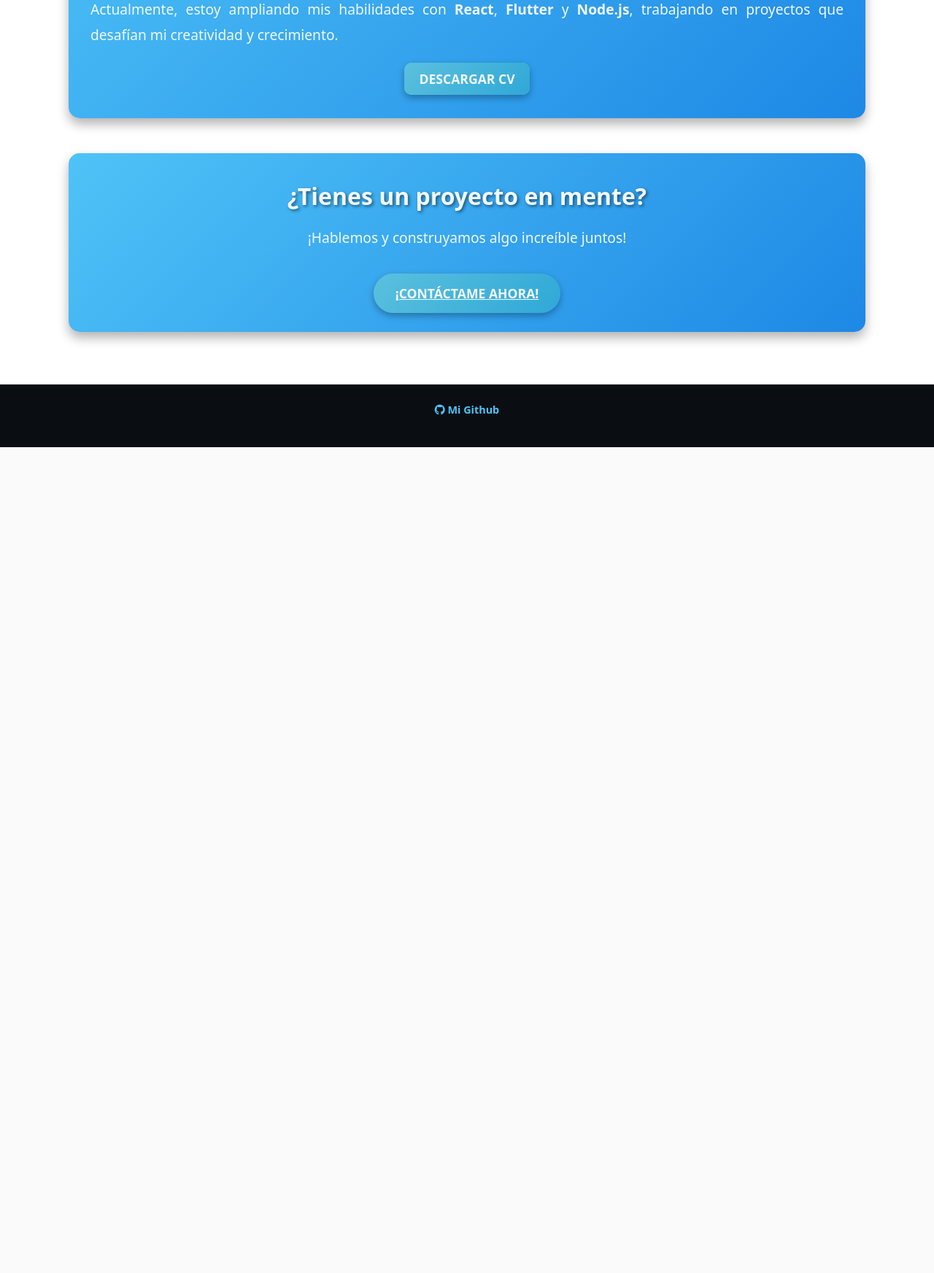
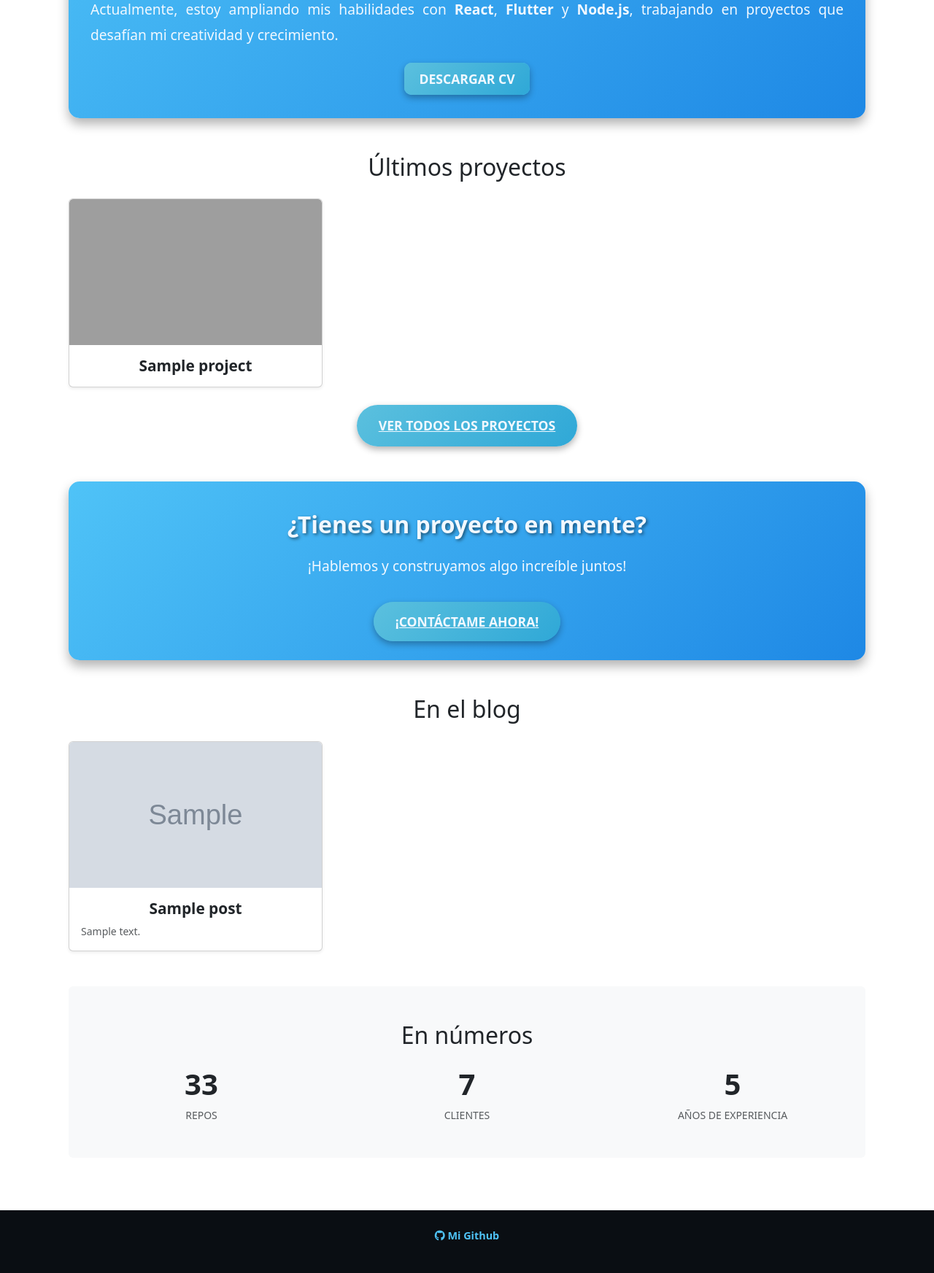
Before and after one commit to AmeriK88/Professional-portfolio, a Django app: page / in a window 1280 px wide. Shown: the part 964-2709 px from the top of the page at 73% size. Before the commit the page ends 1577 px from the top, so only its background shows below. Run offline with Django 5.2, Linux system fonts and the light colour scheme; tables that the repository leaves empty hold one stand-in row (values such as "Sample post"); grey boxes marked "Sample" are stand-in pictures; parts of the project's set-up code (start-up, migrations or seed data) failed here and were passed over; grey boxes are pictures that could not be loaded.

Commit message:
feature: updated last projects to home screen & blog posts. Number here card shows total repos/clients/xp

```diff
--- a/projects/views.py
+++ b/projects/views.py
@@ -1,8 +1,23 @@
 from django.shortcuts import render
 from .models import Project
+from blog.models import Post
 
 def home(request):
-    return render(request, 'home.html')
+    latest_projects = Project.objects.order_by('-created_at')[:3]
+    latest_posts    = Post.objects.order_by('-created_at')[:3]
+
+    stats = [
+        (+33, 'Repos'),
+        (+7, 'Clientes'),
+        (+5,  'Años de experiencia'),
+    ]
+
+    context = {
+        'latest_projects': latest_projects,
+        'latest_posts': latest_posts,
+        'stats': stats,
+    }
+    return render(request, 'home.html', context)
 
 def project_list(request):
     projects = Project.objects.all()
--- /dev/null
+++ b/static/js/counters.js
@@ -0,0 +1,26 @@
+document.addEventListener('DOMContentLoaded', () => {
+  const animate = el => {
+    const target = +el.dataset.target || 0;
+    let value = 0;
+    const step = Math.max(1, target / 40);
+
+    const tick = () => {
+      value = Math.min(target, value + step);
+      el.innerText = Math.ceil(value);
+      if (value < target) requestAnimationFrame(tick);
+    };
+    tick();
+  };
+
+  const io = new IntersectionObserver(entries => {
+    entries.forEach(entry => {
+      if (entry.isIntersecting) {
+        console.log('🌟 Contador visible:', entry.target);  // <- quita después
+        animate(entry.target);
+        io.unobserve(entry.target);
+      }
+    });
+  }, { threshold: 0.3 });
+
+  document.querySelectorAll('.counter').forEach(el => io.observe(el));
+});
--- a/templates/base.html
+++ b/templates/base.html
@@ -1,6 +1,6 @@
 {% load static %}
 <!DOCTYPE html>
-<html lang="en">
+<html lang="es">
 <head>
     <meta charset="UTF-8">
     <meta name="viewport" content="width=device-width, initial-scale=1.0">
@@ -11,6 +11,10 @@
     <meta property="og:title" content="Portafolio de José Félix">
     <meta property="og:description" content="Descubre mis proyectos, habilidades y experiencia como desarrollador Fullstack.">
     <meta http-equiv="Cache-Control" content="max-age=2592000, must-revalidate">
+    <meta property="og:type" content="website">
+    <meta property="og:url"  content="{{ request.build_absolute_uri }}">
+    <meta property="og:image" content="{{ STATIC_URL }}images/profile.jpg">
+    <meta name="twitter:card" content="summary_large_image">
 
     <title>{% block title %}Portfolio{% endblock %}</title>
 
@@ -68,5 +72,6 @@
     </footer>
     <script src="https://cdn.jsdelivr.net/npm/bootstrap@5.3.0/dist/js/bootstrap.bundle.min.js"></script>
     <script src="{% static 'js/animation.js' %}"></script>
+    <script src="{% static 'js/counters.js' %}"></script>
 </body>
 </html>
--- a/templates/home.html
+++ b/templates/home.html
@@ -69,6 +69,41 @@
         <a href="{% static 'docs/cv.pdf' %}" class="cta-button cta-section" download>Descargar CV</a>
     </div>
 
+    {# templates/home.html #}
+    <section class="mt-5">
+        <h2 class="mb-4 text-center">Últimos proyectos</h2>
+        <div class="row row-cols-1 row-cols-md-3 g-4">
+            {% for p in latest_projects %}
+            <div class="col">
+                <a href="{{ p.get_absolute_url|default:'#' }}" class="card h-100 shadow-sm text-decoration-none">
+                {% if p.preview %}
+                    {% if p.preview.url|lower|slice:"-4:" == ".mp4" %}
+                    <video src="{{ p.preview.url }}" class="card-img-top" autoplay muted loop playsinline preload="metadata"
+                            poster="{{ p.image.url }}" aria-label="Preview de {{ p.name }}"></video>
+                    {% else %}
+                    <img src="{{ p.preview.url }}" class="card-img-top" alt="Preview de {{ p.name }}">
+                    {% endif %}
+                {% else %}
+                    <img src="{{ p.image.url }}" class="card-img-top" alt="{{ p.name }}">
+                {% endif %}
+                <div class="card-body">
+                    <h5 class="card-title mb-0 text-center">{{ p.name }}</h5>
+                </div>
+                </a>
+            </div>
+            {% empty %}
+            <p class="text-muted">Aún no hay proyectos publicados.</p>
+            {% endfor %}
+        </div>
+        {# …después del div.row que contiene las tarjetas #}
+        <div class="d-flex justify-content-center mt-4">
+        <a href="{% url 'project_list' %}"
+            class="cta-button">
+            Ver todos los proyectos
+        </a>
+        </div>
+    </section>
+
 
      <!-- Call-to-Action -->
      <div class="cta-section text-center my-5">
@@ -78,5 +113,43 @@
             ¡Contáctame Ahora!
         </a>
     </div>
+
+    <section class="mt-5">
+        <h2 class="mb-4 text-center">En el blog</h2>
+        <div class="row row-cols-1 row-cols-md-3 g-4">
+            {% for post in latest_posts %}
+            <div class="col">
+                <a href="{% url 'post_detail' post.id %}" class="card h-100 shadow-sm text-decoration-none">
+                {% if post.image %}
+                    <img src="{{ post.image.url }}" class="card-img-top" alt="{{ post.title }}">
+                {% endif %}
+                <div class="card-body">
+                    <h6 class="card-title mb-2">{{ post.title|truncatechars:60 }}</h6>
+                    <p class="card-text text-muted small mb-0">
+                    {{ post.content|striptags|truncatechars:80 }}
+                    </p>
+                </div>
+                </a>
+            </div>
+            {% empty %}
+            <p class="text-muted">Sin entradas todavía.</p>
+            {% endfor %}
+        </div>
+    </section>
+
+    <section class="stats my-5 py-5 bg-light rounded">
+    <h2 class="text-center mb-4">En números</h2>
+    <div class="container">
+        <div class="row text-center">
+        {% for num, label in stats %}
+            <div class="col-4">
+            <h2 class="counter fw-bold display-6" data-target="{{ num }}">0</h2>
+            <p class="small text-uppercase text-muted mb-0">{{ label }}</p>
+            </div>
+        {% endfor %}
+        </div>
+    </div>
+    </section>
+
 </div>
 {% endblock %}
```
